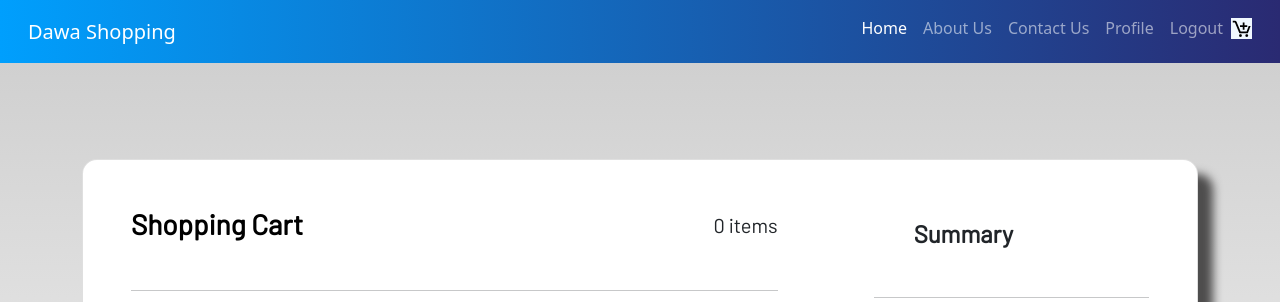
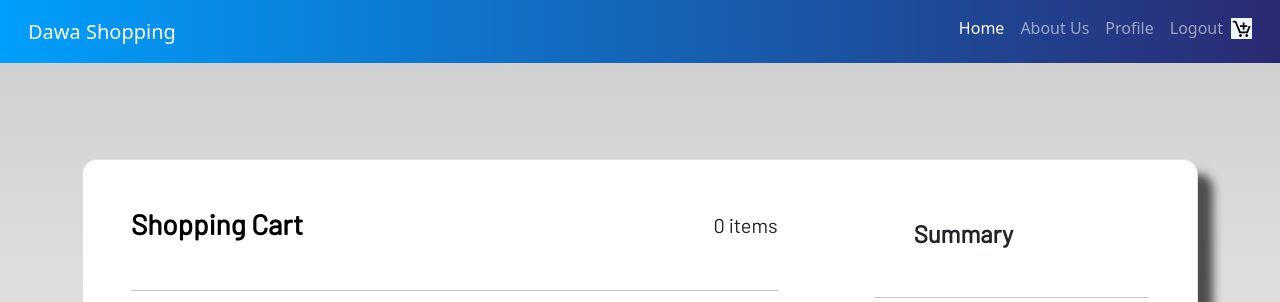
Before and after one commit to dawaisthename/Bro-s-shopping, a Django app: page /cart/ in a window 1280 px wide. Shown: the top 302 px of the page. Run offline with Django 4.2, Linux system fonts and the light colour scheme; a user stored in the database is signed in; data comes from the database, SQL or seed files in the repository; data that the repository does not hold is empty; some libraries are stand-ins or nearby versions; some web fonts are replaced.

Commit message:
remove contact us link

```diff
--- a/templates/base.html
+++ b/templates/base.html
@@ -78,9 +78,7 @@
               <li class="nav-item">
                 <a class="nav-link" href="{%url 'about_us' %}">About Us</a>
               </li>
-              <li class="nav-item">
-                <a class="nav-link" href="{%url 'contact_us' %}">Contact Us</a>
-              </li>
+
               <li class="nav-item">
                 {% if user.is_authenticated %}
                 <a class="nav-link" href="{%url 'profile'%}">Profile</a>
```
